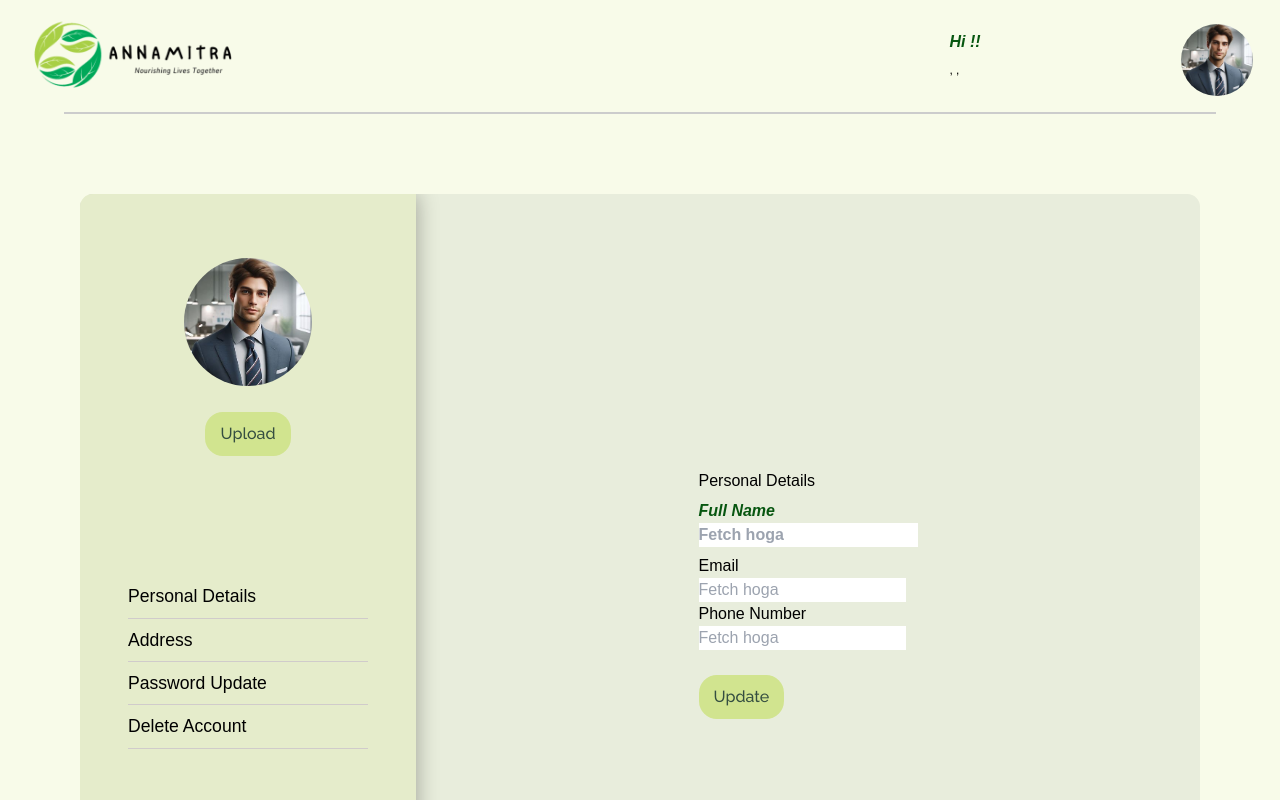
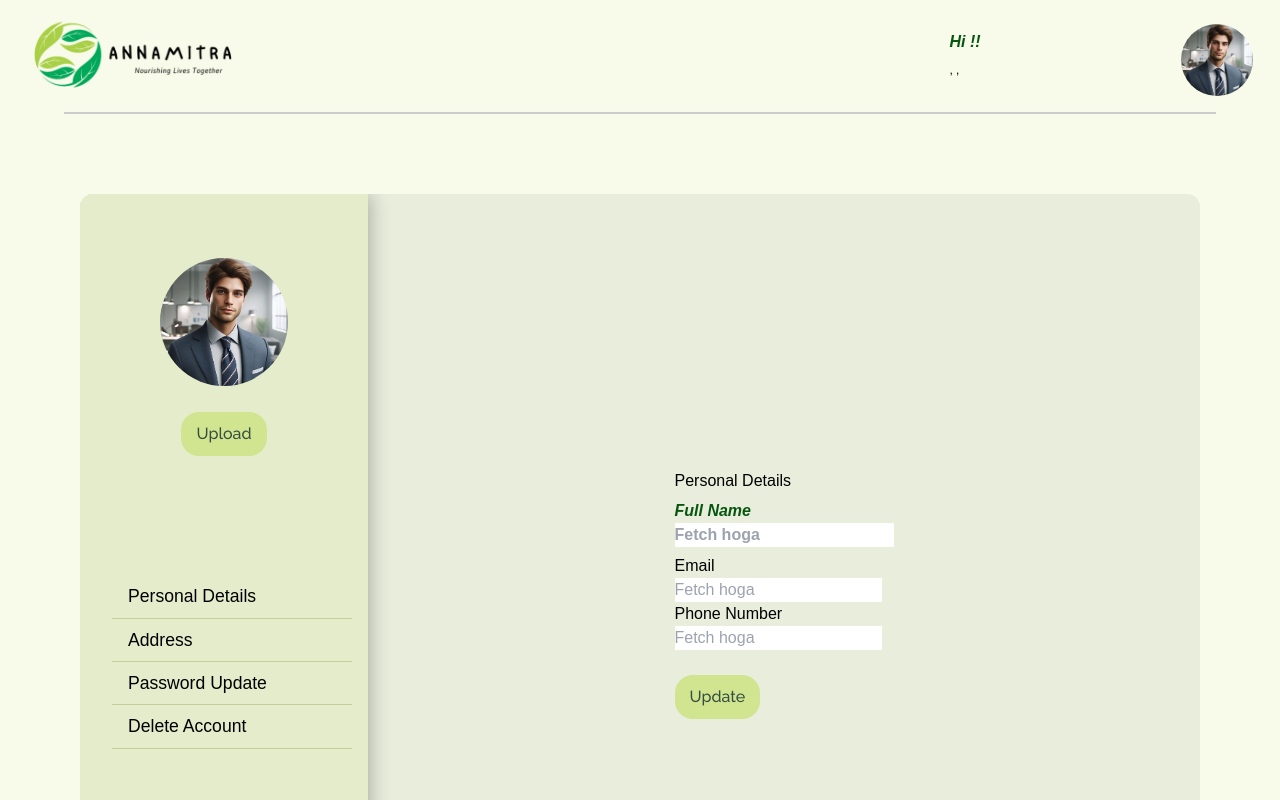
Before and after one commit to krishaga/Annamitra, a React (Vite) app in the folder frontend/: page /edit-profile in a window 1280 px wide. Shown: the top 800 px of the page. Built offline with nearby package versions, Linux system fonts and the light colour scheme; no server answers.

Commit message:
refactor hover style in left section

```diff
--- a/frontend/src/components/Profile.jsx
+++ b/frontend/src/components/Profile.jsx
@@ -39,26 +39,26 @@ export default function Component() {
                 <div className="categories">
                     <div className="compo">
                         <div className="rect"></div>
-                        <div className="pers-det">
+                        <div className="items">
                             Personal Details
                         </div>
                     </div>
                     <hr />
                     <div className="compo">
                         <div className="rect"></div>
-                        <div className="add">
+                        <div className="items">
                             Address
                         </div>
                     </div>
                     <hr />
                     <div className="compo">
                         <div className="rect"></div>
-                        <div className="pass-upd">Password Update</div>
+                        <div className="items">Password Update</div>
                     </div>
                     <hr />
                     <div className="compo">
                         <div className="rect"></div>
-                        <div className="del-acc">Delete Account</div>
+                        <div className="items">Delete Account</div>
                     </div>
                     <hr />
                 </div>
--- a/frontend/src/styles/Profile.css
+++ b/frontend/src/styles/Profile.css
@@ -53,41 +53,35 @@
 }
 
 .categories hr {
-    border-color: #d0cbcb;
+    border-color: #c3d095;
     width: 15rem;
-    margin: 0rem 3rem;
+    margin-right: 1rem;
+    margin-left: 2rem;
 }
 
-.compo .pers-det{
+.compo .items{
     font-size: 1.1rem;
-    padding: 0.5rem 3rem;
+    margin-right: 1.4rem;
+    padding: 0.5rem 0;
+    padding-left: 3rem;
     width: 100%;
 }
 
-.compo .add{
-    font-size: 1.1rem;
-    padding: 0.5rem 3rem;
-    width: 100%;
+.compo:hover .items{
+    background-color: #c3d095;
+    cursor: pointer;
 }
 
-.compo .pass-upd{
-    font-size: 1.1rem;
-    padding: 0.5rem 3rem;
-    width: 100%;
+.compo:hover{
+    padding: 1px 0;
 }
 
-.compo .del-acc{
-    font-size: 1.1rem;
-    padding: 0.5rem 3rem;
-    width: 100%;
-}
-
-
-.compo .rect:hover{
+.compo:hover .rect{
     background-color: #354e41;
     width: 1rem;
     height: 100%;
 }
+
 
 .logout{
     flex: 2;
```
